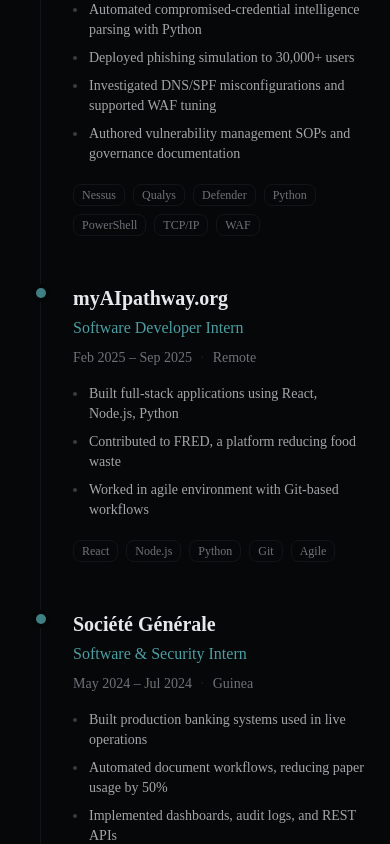
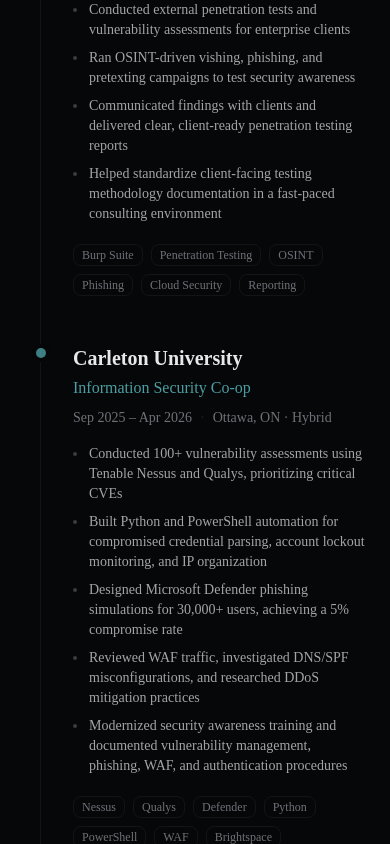
Before and after one commit to D-Rafiou/portfolio, a Next.js app: page / in a window 390 px wide. Shown: the part 4240-5084 px from the top of the page. Built offline with nearby package versions, Linux system fonts and the light colour scheme.

Commit message:
Update portfolio experience and certifications

```diff
--- a/app/layout.tsx
+++ b/app/layout.tsx
@@ -8,7 +8,7 @@ const _inter = Inter({ subsets: ["latin"], variable: "--font-inter" });
 
 export const metadata: Metadata = {
   title: 'Rafiou Diallo | ML & Cybersecurity',
-  description: 'Machine Learning & Cybersecurity Enthusiaste specializing in Applied AI, Security Systems, and Interpretable ML. Building intelligent systems at the intersection of ML and security.',
+  description: 'Rafiou Diallo is a machine learning and cybersecurity professional specializing in offensive security, applied AI, security systems, and interpretable ML.',
   keywords: ['Machine Learning', 'Cybersecurity', 'AI', 'Python', 'PyTorch', 'Security Engineer'],
   authors: [{ name: 'Rafiou Diallo' }],
   openGraph: {
--- a/app/page.tsx
+++ b/app/page.tsx
@@ -4,6 +4,7 @@ import { OtherProjects } from "@/components/portfolio/other-projects"
 import { Experience } from "@/components/portfolio/experience"
 import { Skills } from "@/components/portfolio/skills"
 import { Education } from "@/components/portfolio/education"
+import { Certifications } from "@/components/portfolio/certifications"
 import { Contact } from "@/components/portfolio/contact"
 import { Footer } from "@/components/portfolio/footer"
 
@@ -16,6 +17,7 @@ export default function Portfolio() {
       <Experience />
       <Skills />
       <Education />
+      <Certifications />
       <Contact />
       <Footer />
     </main>
--- /dev/null
+++ b/components/portfolio/certifications.tsx
@@ -0,0 +1,75 @@
+import { Award } from "lucide-react"
+
+interface Certification {
+  name: string
+  issuer: string
+  details: string
+  skills: string
+}
+
+const certifications: Certification[] = [
+  {
+    name: "Burp Suite Certified Practitioner",
+    issuer: "PortSwigger",
+    details: "Issued Aug 2026 · Expires Aug 2032",
+    skills: "Web Application Security · Penetration Testing",
+  },
+  {
+    name: "CompTIA Security+",
+    issuer: "CompTIA",
+    details: "Issued Mar 2026 · Expires Mar 2029",
+    skills: "Network Security · Risk Management · Security Operations",
+  },
+  {
+    name: "International Baccalaureate",
+    issuer: "International Baccalaureate",
+    details: "Issued May 2022",
+    skills: "International Baccalaureate Diploma Programme",
+  },
+]
+
+export function Certifications() {
+  return (
+    <section className="py-28 px-6">
+      <div className="max-w-6xl mx-auto">
+        <div className="space-y-3 mb-16">
+          <h2 className="text-4xl sm:text-5xl font-semibold tracking-tight">
+            Certifications
+          </h2>
+          <p className="text-muted-foreground text-lg max-w-2xl">
+            Credentials supporting a practical foundation in offensive security, risk, and systems.
+          </p>
+        </div>
+
+        <div className="grid gap-6 md:grid-cols-3">
+          {certifications.map((certification) => (
+            <article
+              key={certification.name}
+              className="rounded-xl border border-border/50 bg-card/30 p-6 transition-all duration-300 hover:border-border hover:bg-card/50"
+            >
+              <div className="flex items-start gap-4">
+                <div className="rounded-lg bg-primary/10 p-2.5 shrink-0">
+                  <Award className="h-5 w-5 text-primary" />
+                </div>
+                <div className="space-y-3">
+                  <div>
+                    <h3 className="text-lg font-semibold text-foreground text-balance">
+                      {certification.name}
+                    </h3>
+                    <p className="text-primary font-medium">{certification.issuer}</p>
+                  </div>
+                  <p className="text-sm text-muted-foreground font-mono">
+                    {certification.details}
+                  </p>
+                  <p className="text-sm text-foreground/70 leading-relaxed">
+                    {certification.skills}
+                  </p>
+                </div>
+              </div>
+            </article>
+          ))}
+        </div>
+      </div>
+    </section>
+  )
+}
--- a/components/portfolio/experience.tsx
+++ b/components/portfolio/experience.tsx
@@ -11,43 +11,69 @@ interface Experience {
 
 const experiences: Experience[] = [
   {
+    company: "Packetlabs",
+    role: "Associate Ethical Hacker · Co-op",
+    period: "May 2026 – Aug 2026",
+    location: "Ottawa, ON",
+    bullets: [
+      "Performed web application, infrastructure, and cloud retests to verify vulnerability remediation",
+      "Conducted external penetration tests and vulnerability assessments for enterprise clients",
+      "Ran OSINT-driven vishing, phishing, and pretexting campaigns to test security awareness",
+      "Communicated findings with clients and delivered clear, client-ready penetration testing reports",
+      "Helped standardize client-facing testing methodology documentation in a fast-paced consulting environment",
+    ],
+    tools: ["Burp Suite", "Penetration Testing", "OSINT", "Phishing", "Cloud Security", "Reporting"],
+  },
+  {
     company: "Carleton University",
     role: "Information Security Co-op",
-    period: "Sep 2025 – Present",
-    location: "Ottawa, ON",
+    period: "Sep 2025 – Apr 2026",
+    location: "Ottawa, ON · Hybrid",
     bullets: [
-      "Conducted 50+ vulnerability assessments using Nessus & Qualys",
-      "Automated compromised-credential intelligence parsing with Python",
-      "Deployed phishing simulation to 30,000+ users",
-      "Investigated DNS/SPF misconfigurations and supported WAF tuning",
-      "Authored vulnerability management SOPs and governance documentation",
+      "Conducted 100+ vulnerability assessments using Tenable Nessus and Qualys, prioritizing critical CVEs",
+      "Built Python and PowerShell automation for compromised credential parsing, account lockout monitoring, and IP organization",
+      "Designed Microsoft Defender phishing simulations for 30,000+ users, achieving a 5% compromise rate",
+      "Reviewed WAF traffic, investigated DNS/SPF misconfigurations, and researched DDoS mitigation practices",
+      "Modernized security awareness training and documented vulnerability management, phishing, WAF, and authentication procedures",
     ],
-    tools: ["Nessus", "Qualys", "Defender", "Python", "PowerShell", "TCP/IP", "WAF"],
+    tools: ["Nessus", "Qualys", "Defender", "Python", "PowerShell", "WAF", "Brightspace"],
   },
   {
-    company: "myAIpathway.org",
-    role: "Software Developer Intern",
+    company: "myAIpathway.ORG",
+    role: "Developer · Internship",
     period: "Feb 2025 – Sep 2025",
-    location: "Remote",
+    location: "Ottawa, ON · Remote",
     bullets: [
-      "Built full-stack applications using React, Node.js, Python",
-      "Contributed to FRED, a platform reducing food waste",
-      "Worked in agile environment with Git-based workflows",
+      "Built full-stack web applications and automation scripts using Python, React, and Node.js",
+      "Contributed to FRED, a platform connecting farmers with buyers to reduce food waste",
+      "Worked in an agile team to plan features, test releases, improve performance, and maintain clean code with Git",
     ],
-    tools: ["React", "Node.js", "Python", "Git", "Agile"],
+    tools: ["React", "Node.js", "Python", "Git", "Agile", "Automation"],
   },
   {
     company: "Société Générale",
-    role: "Software & Security Intern",
+    role: "Intern",
     period: "May 2024 – Jul 2024",
-    location: "Guinea",
+    location: "Conakry Region, Guinea · On-site",
     bullets: [
-      "Built production banking systems used in live operations",
-      "Automated document workflows, reducing paper usage by 50%",
-      "Implemented dashboards, audit logs, and REST APIs",
-      "Supported network security operations and mentoring",
+      "Supported network security operations by monitoring firewall configurations, antivirus software, and intrusion detection systems",
+      "Built RESTful database management applications that reduced paper usage by 50% and improved document workflows by over 40%",
+      "Implemented Chart.js visualizations, Axios data flows, and advanced search and filtering for banking documents",
+      "Resolved technical issues to support 95% uptime and mentored junior interns",
     ],
-    tools: ["React", "Node.js", "REST APIs", "SQL", "Network Security"],
+    tools: ["JavaScript", "CakePHP", "HTML", "Chart.js", "Axios", "Network Security"],
+  },
+  {
+    company: "The UPS Store",
+    role: "Sales Assistant · Contract Part-time",
+    period: "Sep 2023 – Mar 2024",
+    location: "Ottawa, ON · On-site",
+    bullets: [
+      "Delivered customer service while protecting customer privacy and handling sensitive personal information",
+      "Balanced competing customer needs, corporate policies, and daily operational responsibilities",
+      "Collaborated with team members to keep store operations organized and responsive",
+    ],
+    tools: ["Customer Service", "Communication", "Organization", "Privacy"],
   },
 ]
 
```
